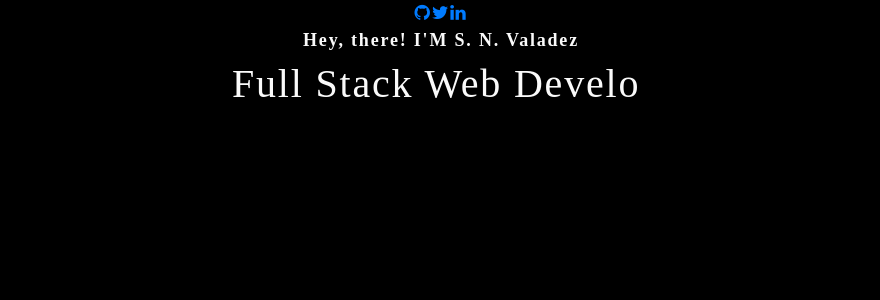
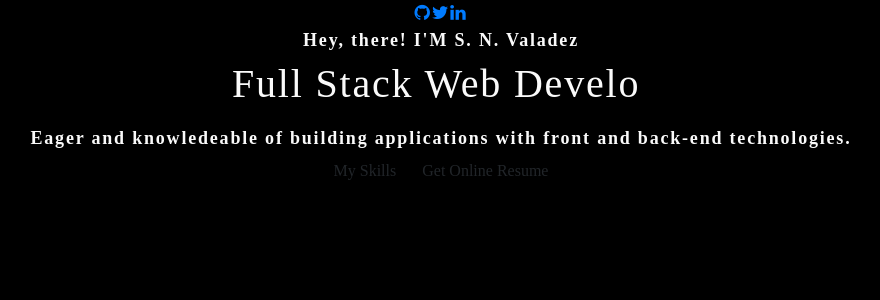
Before and after one commit to SNValadez/snvaladez.dev, a React (Create React App) app: page / in a window 1280 px wide. Shown: the top 300 px of the page, without its empty margins (199-1079 px from the left). Built offline with nearby package versions, Linux system fonts and the light colour scheme; a web font is replaced by a local one.

Commit message:
link to online resume

```diff
--- a/src/components/Header/index.js
+++ b/src/components/Header/index.js
@@ -66,7 +66,21 @@ function Header() {
                             ]}
                             />
                         </h1>
+
+                        <span className="header-role-tagline">
+                            Eager and knowledeable of building applications
+                            with front and back-end technologies.
+                        </span>
                     </span>
+                </div>
+                <div className="header-options">
+                    <button className="btn primary-btn">
+                        {""}
+                        My Skills{" "}
+                    </button>
+                    <a href="https://www.linkedin.com/in/sn-valadez-0962a6207">
+                        <button className="btn highlighted-btn">Get Online Resume</button>
+                    </a>
                 </div>
 
                 </div>
```
